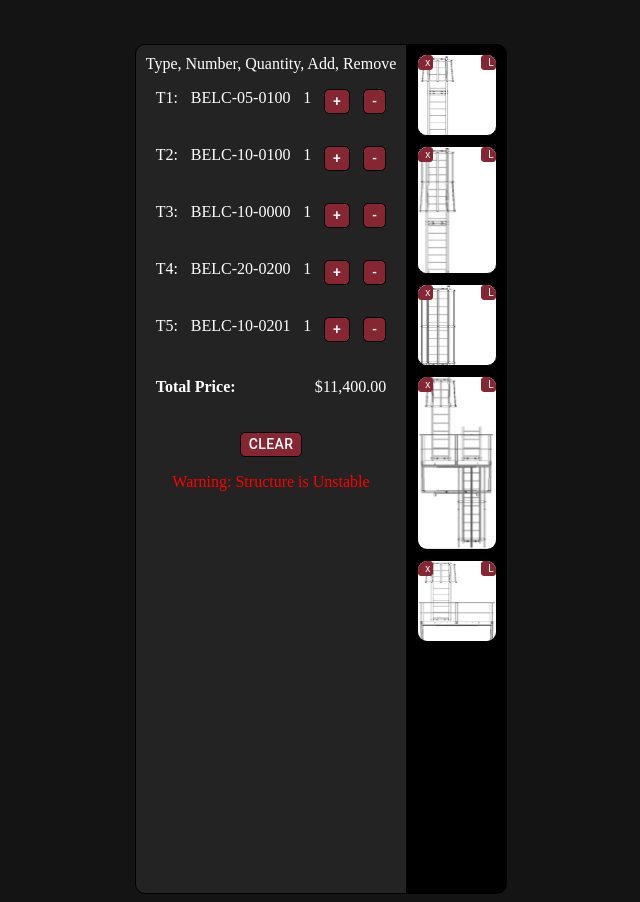
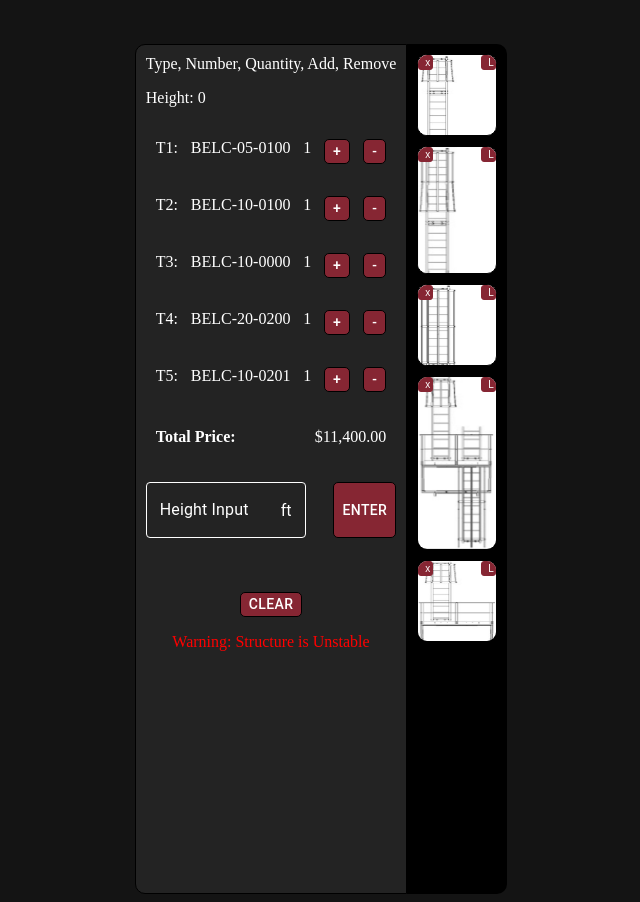
Before and after one commit to Roy1213/All-React-Projects-MC, a React (Create React App) app: page / in a window 1280 px wide. Shown: the whole page, without its empty margins (319-959 px from the left). Built offline with nearby package versions, Linux system fonts and the light colour scheme.

Commit message:
Added input field, need to fix updating late.

```diff
--- a/src/Data.js
+++ b/src/Data.js
@@ -5,6 +5,7 @@ export default class Data {
   static typePrices = [1300, 1800, 1300, 4100, 2900]
   static totalPrice = 0
   static globalLayout = []
+  static height = 0
   static updateArray() {
     Data.typesUpdated = []
     var min = Number.MIN_SAFE_INTEGER
--- a/src/Remote.js
+++ b/src/Remote.js
@@ -1,21 +1,21 @@
 import * as React from 'react';
 import Backdrop from '@mui/material/Backdrop';
-import Box from '@mui/material/Box';
 import Modal from '@mui/material/Modal';
 import Fade from '@mui/material/Fade';
 import Button from '@mui/material/Button';
 import { useState } from 'react';
+import FormControl from "@mui/material/FormControl";
 import './Scrollbar.css';
 import MenuItem from '@mui/material/MenuItem';
 import InputLabel from "@mui/material/InputLabel";
-import FormControl from "@mui/material/FormControl";
 import Select from "@mui/material/Select";
 import IconButton from '@mui/material/IconButton';
+import Box from '@mui/material/Box';
 import OutlinedInput from '@mui/material/OutlinedInput';
 import InputAdornment from '@mui/material/InputAdornment';
+import FormHelperText from '@mui/material/FormHelperText';
 import Visibility from '@mui/icons-material/Visibility';
 import VisibilityOff from '@mui/icons-material/VisibilityOff';
-import FormHelperText from '@mui/material/FormHelperText';
 
 var rangeArrayVar = []
 var unitTextVar = ""
--- a/src/ShowcaseLayout.js
+++ b/src/ShowcaseLayout.js
@@ -11,6 +11,15 @@ import part3 from './images/part3.png'
 import part4 from './images/part4.png'
 import part5 from './images/part5.png'
 import Data from "./Data";
+import Box from '@mui/material/Box';
+import OutlinedInput from '@mui/material/OutlinedInput';
+import InputAdornment from '@mui/material/InputAdornment';
+import FormHelperText from '@mui/material/FormHelperText';
+import { useState } from 'react';
+import FormControl from "@mui/material/FormControl";
+import Remote from "./Remote";
+import InputLabel from "@mui/material/InputLabel";
+import { Height } from "@mui/icons-material";
 // import { ViewColumn } from "@mui/icons-material";
 const ResponsiveReactGridLayout = WidthProvider(Responsive);
 
@@ -214,6 +223,8 @@ export default class ShowcaseLayout extends React.Component {
         <div className="layoutJSON" style={{ overflowY: 'auto' }}>
           Type, Number, Quantity, Add, Remove
 
+          <p>{"Height: " + Data.height}</p>
+
           <div className="columns">{this.generateContent()}</div>
           <br />
           <br />
@@ -231,11 +242,18 @@ export default class ShowcaseLayout extends React.Component {
             <Button onClick={() => this.onNewLayout(3)} style={this.buttonStyle}>Add Type 3</Button>
             <Button onClick={() => this.onNewLayout(4)} style={this.buttonStyle}>Add Type 4</Button>
           </div> */}
+
+          <HeightInput/>
+          <br/>
+          <br/>
+          <br/>
+
           <div style={{
             display: 'flex',
             justifyContent: 'center'
           }}>
             {/* <Button onClick={() => this.onNewLayout(5)} style={this.buttonStyle}>Add Type 5</Button> */}
+            {/* <Remote/> */}
             <Button onClick={() => this.onNewLayout(-1)} style={this.buttonStyle}>Clear</Button>
           </div>
           <div style={{
@@ -307,6 +325,109 @@ ShowcaseLayout.defaultProps = {
   initialLayout: generateLayout()
 };
 
+function HeightInput() {
+
+  const [showPassword, setShowPassword] = React.useState(false);
+
+  const handleClickShowPassword = () => setShowPassword((show) => !show);
+
+  const handleMouseDownPassword = (event) => {
+      event.preventDefault();
+  }
+
+  const buttonStyle3 = {
+    minWidth: containerWidth / 5,
+    minHeight: '100%',
+    backgroundColor: 'rgb(134, 38, 51)',
+    border: '1px solid black',
+    color: 'white',
+    borderRadius: '5px'
+  };
+
+  const [val, setVal] = useState('')
+  const handleChange = (event) => {
+      var value = event.target.value
+      var periodsFound = 0;
+      let periodsAllowed = 0;
+      let min = 0;
+      let max = 1000
+
+      for (let i = 0; i < value.length; i++) {
+          if (value.substring(i, i + 1) === ".") {
+              periodsFound++
+          }
+          if (periodsFound > periodsAllowed || "0123456789.".indexOf(value.substring(i, i + 1)) === -1) {
+              value = value.substring(0, i) + value.substring(i + 1)
+              periodsFound--
+              i--
+          }
+          if (periodsFound === 1 && value.substring(i, i + 1) !== ".") {
+              value = value.substring(0, i + 1)
+          }
+      }
+      if (parseFloat(value) > max) {
+          value = max
+      } else if (parseFloat(value) < min) {
+          value = min
+      }
+      setVal(value)
+  };
+
+  const pushFormData = () => {
+    Data.height = val
+    console.log(val)
+  }
+
+  return (
+      <Box sx={{ display: 'flex'}}>
+          <div style={{display: 'flex', justifyContent: 'space-between', minWidth: '100%'}}>
+              <FormControl sx={{ width: '20ch' }} variant="outlined">
+              <InputLabel htmlFor="outlined-adornment-password" style={{ color: 'white' }}>Height Input</InputLabel>
+                  <OutlinedInput
+                      value={val}
+                      autoComplete='off'
+                      autoCapitalize='off'
+                      label='Height Input'
+                      sx={{
+                          //height: '50px',
+                          color: 'white',
+                          //minWidth: 300,
+                          '.MuiOutlinedInput-notchedOutline': {
+                              borderColor: 'white',
+                          },
+                          '&.Mui-focused .MuiOutlinedInput-notchedOutline': {
+                              border: '2px solid rgb(134, 38, 51)'
+                          },
+                          '&:hover .MuiOutlinedInput-notchedOutline': {
+                              border: '3px solid rgb(134, 38, 51)'
+                          },
+                          '.MuiSvgIcon-root ': {
+                              fill: "white !important",
+                          },
+                      }}
+                      onChange={handleChange}
+                      id="outlined-adornment-weight"
+                      endAdornment={<InputAdornment position="middle"><p style={{
+                          color: 'white'
+                      }}>ft</p></InputAdornment>}
+                      aria-describedby="outlined-weight-helper-text"
+                      inputProps={{
+                          'aria-label': 'weight',
+                      }}
+                  />
+                  {/* <FormHelperText id="outlined-weight-helper-text" style={{
+                      color: 'white', minWidth: '150px'
+                  }}>{""}</FormHelperText> */}
+              </FormControl>
+              <Button onClick={() => pushFormData()} style={buttonStyle3}>Enter</Button>
+          </div>
+      </Box>
+  );
+}
+
+
+
+
 function generateLayout() {
   return _.map(_.range(0, Data.types.length), function (item, i) {
     var y = heights[Math.abs(Data.types[i]) - 1] * heightMultiplier//Math.ceil(Math.random() * 4) + 1;
```
